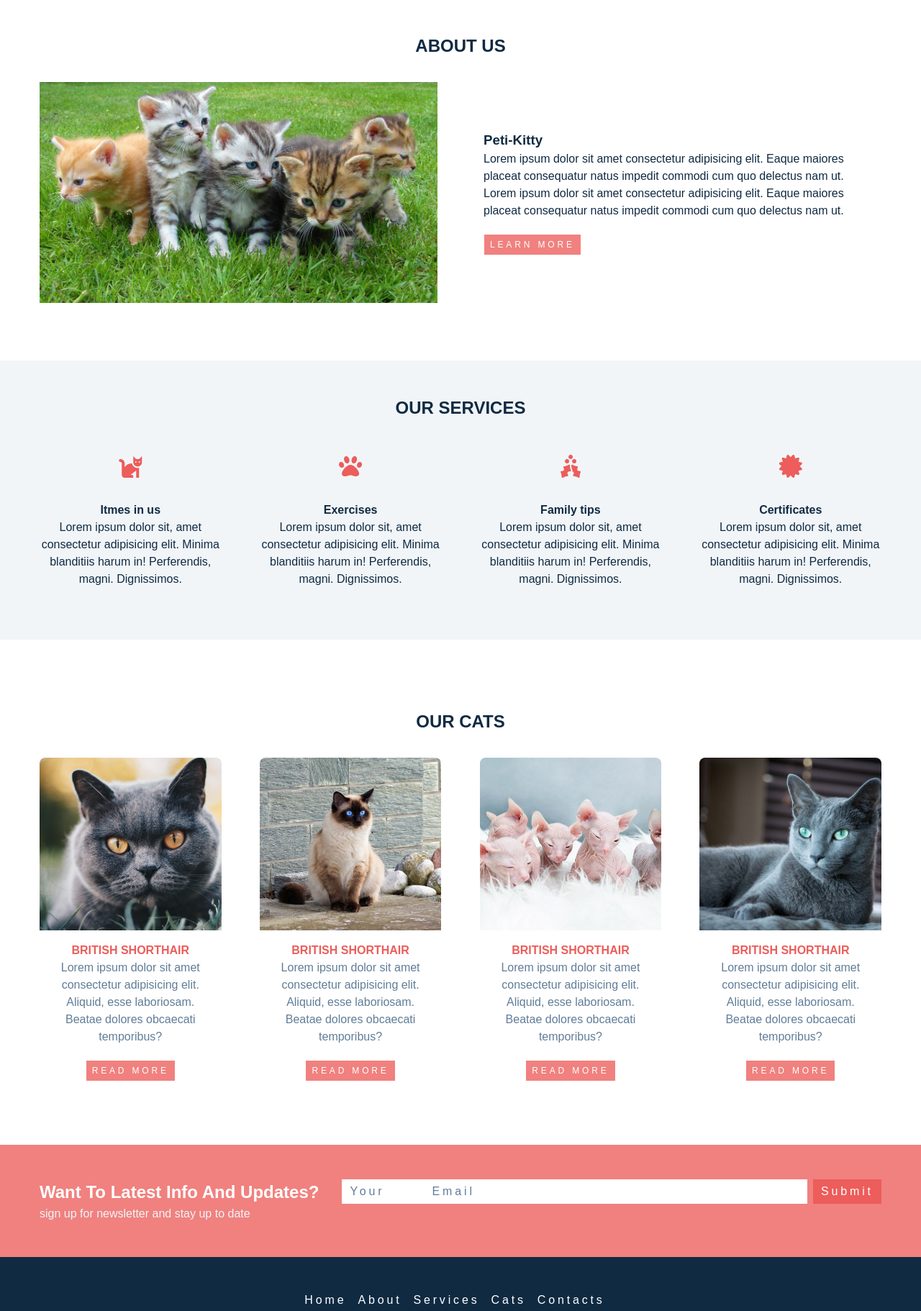
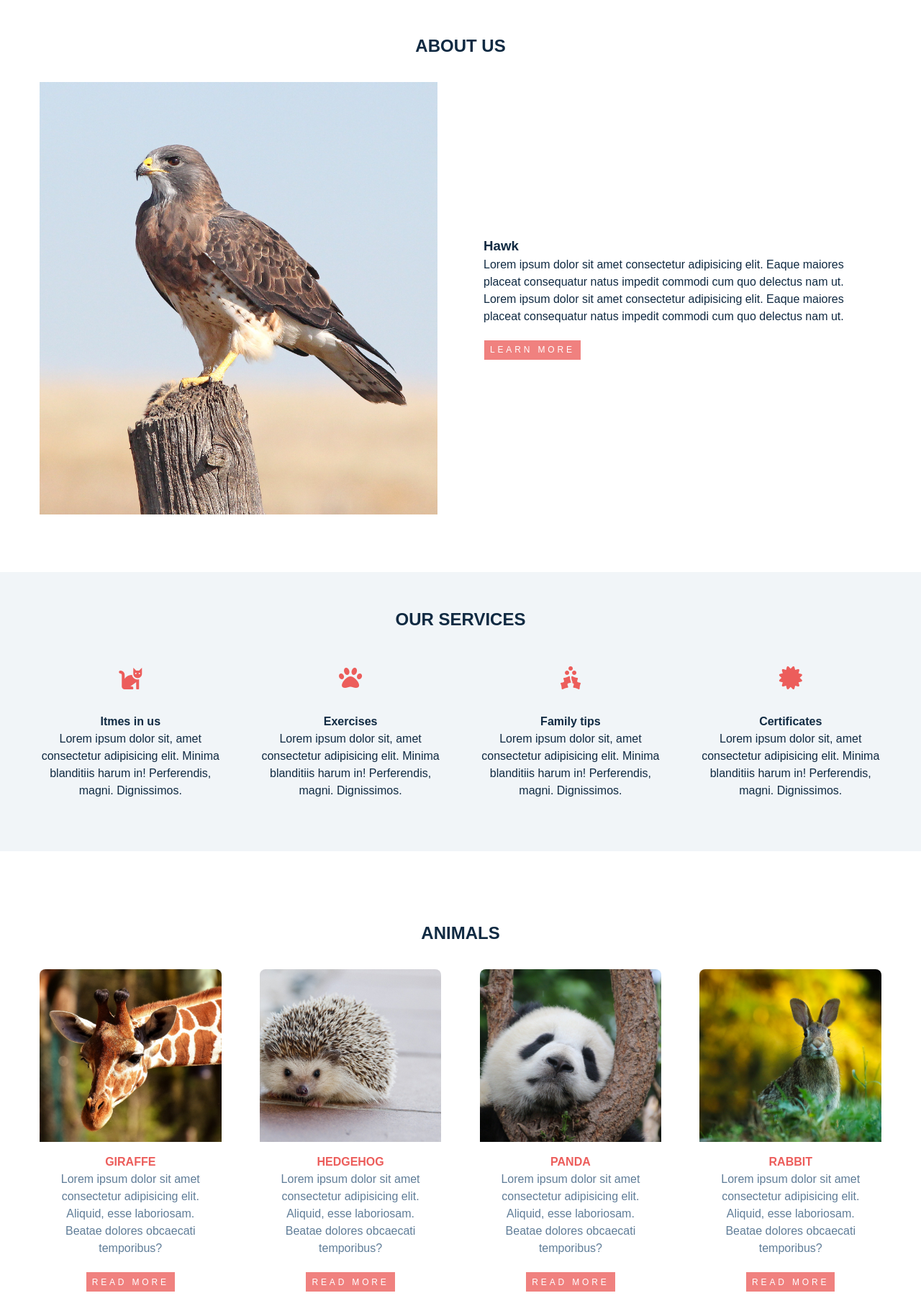
Before and after one commit to James0803/James, a plain HTML site: page index.html in a window 1280 px wide. Shown: the part 802-2624 px from the top of the page at 72% size. Drawn offline with Linux system fonts and the light colour scheme; a web font is replaced by a local one.

Commit message:
changed photos

```diff
--- a/index.html
+++ b/index.html
@@ -5,7 +5,7 @@
   <meta name="viewport" content="width=device-width, initial-scale=1.0">
   <meta http-equiv="X-UA-Compatible" content="ie=edge" />
   <title>Petty-kitty || Home</title>
-  <link rel="shortcut icon" href="./images/petty-kitty.ico" type="image/x-icon">
+  <link rel="shortcut icon" href="images/favicon.ico" type="image/x-icon">
   <link rel="stylesheet" href="./fontawesome-free-5.15.1-web/fontawesome-free-5.15.1-web/css/all.css">
   <link rel="stylesheet" href="./styles.css">
 </head>
@@ -17,7 +17,7 @@
       <div class="nav-center">
         <!-- nav header -->
         <div class="nav-header">
-          <img src="./images/petty-kitty.ico" alt="" class="nav-logo">
+          <img src="./images/favicon.ico" alt="" class="nav-logo">
           <button type="button" class="nav-toggle" id="nav-toggle">
             <i class="fas fa-bars"></i>
           </button>
@@ -33,7 +33,7 @@
             <a href="#services" class="nav-link scroll-link">services</a>
           </li>
           <li>
-            <a href="#cats" class="nav-link scroll-link">cats</a>
+            <a href="#cats" class="nav-link scroll-link">animals</a>
           </li>
           <li>
             <a href="#contact" class="nav-link scroll-link">contacts</a>
@@ -62,8 +62,8 @@
     <!-- hero -->
     <div class="hero">
       <div class="banner">
-        <h2>over a hundred of different cats</h2>
-        <h1>explore our guide to special cats</h1>
+        <h2>over a hundred of different animals</h2>
+        <h1>explore our guide to special animals</h1>
         <p>Lorem ipsum dolor sit amet consectetur, adipisicing elit. Nemo, nisi
           tempora impedit dignissimos cum praesentium!</p>
         <a href="#cats" class="btn">explore</a>
@@ -82,10 +82,10 @@
   <!-- end of about-title   -->
   <div class="section-center about-center">
     <article class="about-img">
-      <img src="./images/cats_about.jpg" class="about-photo" alt="my cats">
+      <img src="./images/avian-1853120_1920.jpg" class="about-photo" alt="my cats">
     </article>
     <article class="about-info">
-      <h3>Peti-Kitty</h3>
+      <h3>Hawk</h3>
       <p>Lorem ipsum dolor sit amet consectetur adipisicing elit. Eaque maiores
       placeat consequatur natus impedit commodi cum quo delectus nam ut.</p>
       <p>Lorem ipsum dolor sit amet consectetur adipisicing elit. Eaque maiores
@@ -164,17 +164,17 @@
   <section class="section cats" id="cats">
     <!-- services-title -->
     <div class="section-title">
-      <h1>our cats</h1>
+      <h1>Animals</h1>
     </div>
     <!-- end of services-title -->
 
     <div class="section-center cats-center">
       <article class="cats-card">
         <div class="cats-img-container">
-          <img src="./images/british_shorthair.jpg" alt="british shorthair" class="cats-img">
+          <img src="./images/giraffe-2222908_1920.jpg" alt="british shorthair" class="cats-img">
         </div>
         <div class="cats-info">
-          <h4>british shorthair</h4>
+          <h4>Giraffe</h4>
           <p>Lorem ipsum dolor sit amet consectetur adipisicing elit. Aliquid,
           esse laboriosam. Beatae dolores obcaecati temporibus?</p>
           <a href="#" class="btn">read more</a>
@@ -182,10 +182,10 @@
       </article>
       <article class="cats-card">
         <div class="cats-img-container">
-          <img src="./images/himalayan.jpg" alt="himalayan" class="cats-img">
+          <img src="./images/hedgehog-1215140_1920.jpg" alt="himalayan" class="cats-img">
         </div>
         <div class="cats-info">
-          <h4>british shorthair</h4>
+          <h4>hedgehog</h4>
           <p>Lorem ipsum dolor sit amet consectetur adipisicing elit. Aliquid,
           esse laboriosam. Beatae dolores obcaecati temporibus?</p>
           <a href="#" class="btn">read more</a>
@@ -193,10 +193,10 @@
       </article>
       <article class="cats-card">
         <div class="cats-img-container">
-          <img src="./images/peterbald.jpg" alt="peterbald" class="cats-img">
+          <img src="./images/panda-1236875_1920.jpg" alt="peterbald" class="cats-img">
         </div>
         <div class="cats-info">
-          <h4>british shorthair</h4>
+          <h4>panda</h4>
           <p>Lorem ipsum dolor sit amet consectetur adipisicing elit. Aliquid,
           esse laboriosam. Beatae dolores obcaecati temporibus?</p>
           <a href="#" class="btn">read more</a>
@@ -204,10 +204,10 @@
       </article>
       <article class="cats-card">
         <div class="cats-img-container">
-          <img src="./images/Russian_blue.jpg" alt="Russian blue" class="cats-img">
+          <img src="./images/rabbit-1882699_1920.jpg" alt="Russian blue" class="cats-img">
         </div>
         <div class="cats-info">
-          <h4>british shorthair</h4>
+          <h4>rabbit</h4>
           <p>Lorem ipsum dolor sit amet consectetur adipisicing elit. Aliquid,
           esse laboriosam. Beatae dolores obcaecati temporibus?</p>
           <a href="#" class="btn">read more</a>
@@ -247,7 +247,7 @@
         <a href="#services" class="footer-link scroll-link">services</a>
       </li>
       <li>
-        <a href="#cats" class="footer-link scroll-link">cats</a>
+        <a href="#cats" class="footer-link scroll-link">animals</a>
       </li>
       <li>
         <a href="#contact" class="footer-link scroll-link">contacts</a>
--- a/styles.css
+++ b/styles.css
@@ -223,7 +223,7 @@ Hero
 @media screen and (min-width: 768px) {
   .hero {
     background: linear-gradient(rgba(220, 175, 176, 0.7), rgba(0, 0, 0, 0.7)),
-      url("./images/cats_main.jpg") center/cover no-repeat fixed;
+      url("./images/wolf-2043464_1280.jpg") center/cover no-repeat fixed;
   }
   .banner h2 {
     font-size: 3rem;
```
Also changed, not shown: images/Russian_blue.jpg (deleted), images/avian-1853120_1920.jpg (added), images/british_shorthair.jpg (deleted), images/cats_about.jpg (deleted), images/cats_main.jpg (deleted), images/favicon.ico (added), images/giraffe-2222908_1920.jpg (added), images/hedgehog-1215140_1920.jpg (added), images/himalayan.jpg (deleted), images/panda-1236875_1920.jpg (added), images/peterbald.jpg (deleted), images/petty-kitty.ico (deleted), images/rabbit-1882699_1920.jpg (added), images/wolf-2043464_1280.jpg (added).
